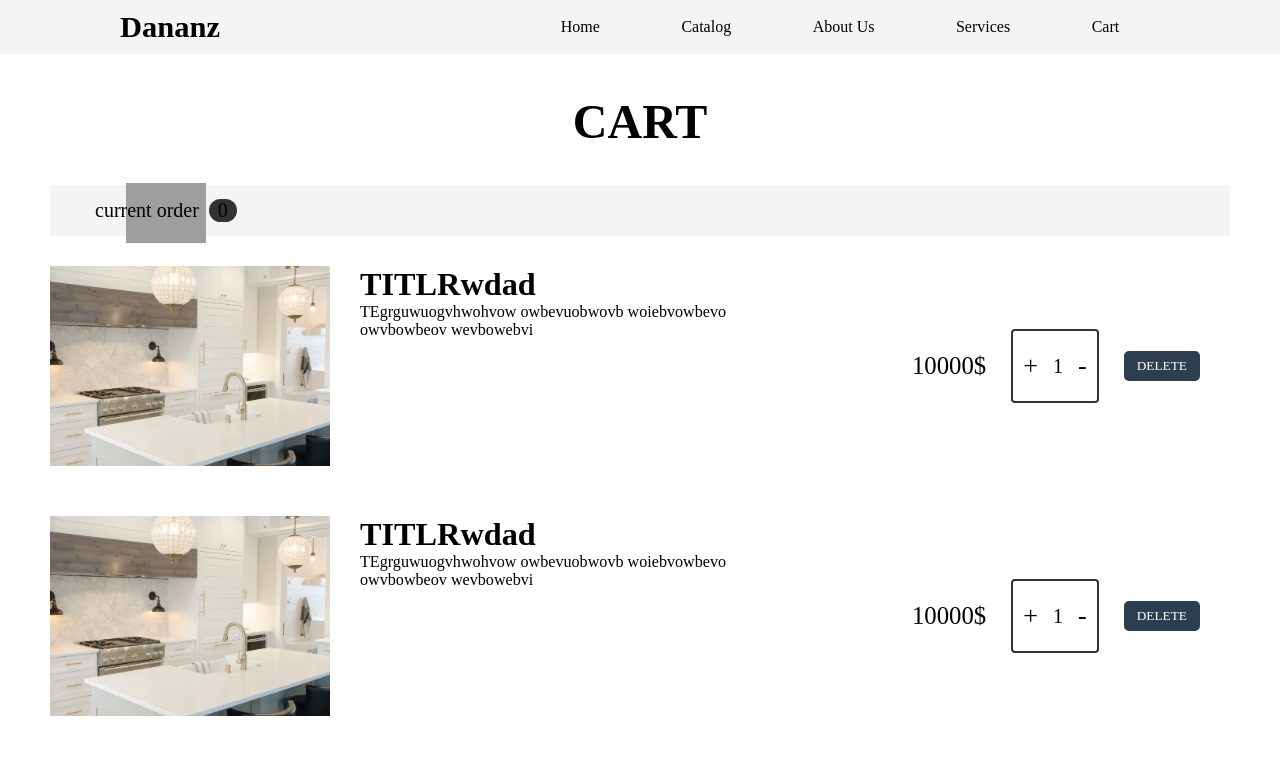
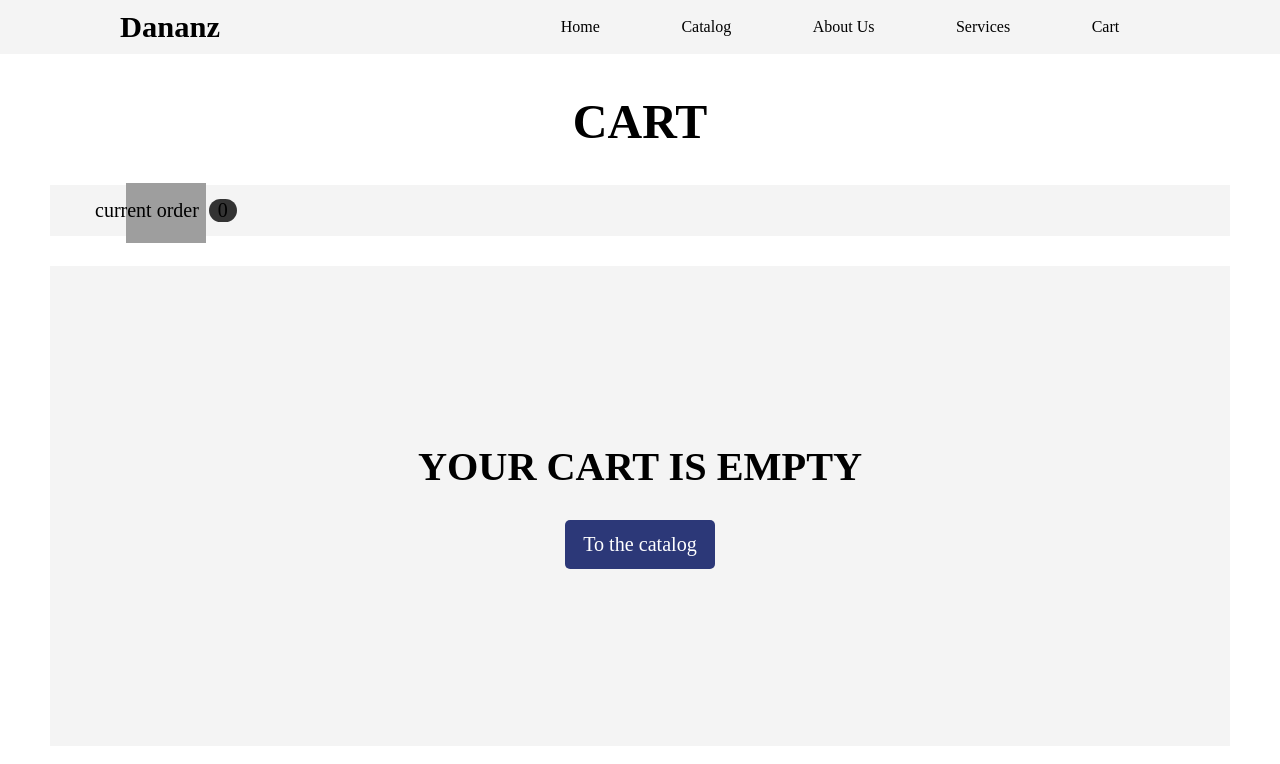
Before and after one commit to RodionPav/Dananz, a React (Vite) app: page /cart in a window 1280 px wide. Shown: the top 764 px of the page. Built offline with nearby package versions, Linux system fonts and the light colour scheme; grey boxes are pictures that could not be loaded; a web font is replaced by a local one.

Commit message:
Add delete action Add add action

```diff
--- a/src/app/slices/CartSlice.js
+++ b/src/app/slices/CartSlice.js
@@ -12,11 +12,16 @@ export const CartSlice = createSlice({
       state.cartItems.push(action.payload);
     },
     deleteItem: (state, action) => {
-      state.cartItems.pop(action.payload);
+      state.cartItems = state.cartItems.filter(
+        (item) => item.id !== action.payload.id
+      );
+    },
+    deleteAllItems: (state) => {
+      state.cartItems = [];
     },
   },
 });
 
-export const { addItem, deleteItem } = CartSlice.actions;
+export const { addItem, deleteItem, deleteAllItems } = CartSlice.actions;
 
 export default CartSlice.reducer;
--- a/src/components/CartFull/CartFull.jsx
+++ b/src/components/CartFull/CartFull.jsx
@@ -1,15 +1,17 @@
+/* eslint-disable react/prop-types */
 import CartItem from "../../ui/CartItem/CartItem";
 import "./CartFull.scss";
 
-function CartFull() {
+function CartFull({ dispatch, items }) {
+  let cartItems = [];
+  if (items) {
+    cartItems = items.map((item, index) => (
+      <CartItem item={item} key={index} dispatch={dispatch} />
+    ));
+  }
   return (
     <div className="cartFull">
-      <div className="cartFull__items">
-        <CartItem />
-        <CartItem />
-        <CartItem />
-        <CartItem />
-      </div>
+      <div className="cartFull__items">{cartItems}</div>
     </div>
   );
 }
--- a/src/page/Cart/Cart.jsx
+++ b/src/page/Cart/Cart.jsx
@@ -1,10 +1,16 @@
 import CartEmpty from "../../ui/CartEmpty/CartEmpty";
 import CartFull from "../../components/CartFull/CartFull";
 import "./Cart.scss";
-import { Link } from "react-router-dom";
+import { useDispatch, useSelector } from "react-redux";
+import React from "react";
 
 function Cart() {
-  let f = false;
+  // const [items, setItems] = React.useState(
+  //   useSelector((state) => state.counter.cartItems)
+  // );
+  const items = useSelector((state) => state.counter.cartItems);
+  const dispatch = useDispatch();
+  console.log(items);
   return (
     <div className="cart">
       <div className="cart__top">
@@ -18,7 +24,11 @@ function Cart() {
       </div>
       <div className="cart__content">
         <div className="cart__content__main">
-          {f == true ? <CartEmpty /> : <CartFull />}
+          {items == false ? (
+            <CartEmpty />
+          ) : (
+            <CartFull dispatch={dispatch} items={items} />
+          )}
         </div>
       </div>
     </div>
--- a/src/page/Catalog/Catalog.jsx
+++ b/src/page/Catalog/Catalog.jsx
@@ -11,7 +11,7 @@ import { useDispatch, useSelector } from "react-redux";
 const Catalog = () => {
   const count = useSelector((state) => state.counter.cartItems);
   const dispatch = useDispatch();
-  console.log(count);
+
   const [isLoading, setIsLoading] = React.useState(true);
 
   const [item, setItem] = React.useState([]);
--- a/src/ui/CartItem/CartItem.jsx
+++ b/src/ui/CartItem/CartItem.jsx
@@ -1,26 +1,42 @@
+/* eslint-disable react/prop-types */
+import { deleteAllItems, deleteItem } from "../../app/slices/CartSlice";
 import "./CartItem.scss";
 
-function CartItem() {
+function CartItem({ dispatch, item }) {
   return (
     <div className="cartItem">
       <div className="cartItem__photo">
-        <img src="/img/entry-img.png" alt="" className="cartItem__photo-img" />
+        <img
+          src={item.image}
+          alt={item.title}
+          className="cartItem__photo-img"
+        />
       </div>
       <div className="cartItem__description">
-        <h2 className="cartItem__description-title">TITLRwdad</h2>
-        <p className="cartItem__description-text">
-          TEgrguwuogvhwohvow owbevuobwovb woiebvowbevo owvbowbeov wevbowebvi
-        </p>
+        <h2 className="cartItem__description-title">{item.title}</h2>
+        <p className="cartItem__description-text">{item.text}</p>
       </div>
       <div className="cartItem__count">
-        <p className="cartItem__count-text">10000$</p>
+        <p className="cartItem__count-text">{item.price}$</p>
         <div className="cartItem__count__action">
           <button className="cartItem__count__action-button">+</button>
           <div className="cartItem__count__action-text">1</div>
-          <button className="cartItem__count__action-button">-</button>
+          <button
+            className="cartItem__count__action-button"
+            onClick={() => {
+              dispatch(deleteItem(item));
+            }}
+          >
+            -
+          </button>
         </div>
         <div className="cartItem__count__delete">
-          <button className="cartItem__count__delete-button">
+          <button
+            className="cartItem__count__delete-button"
+            onClick={() => {
+              dispatch(deleteAllItems());
+            }}
+          >
             DELETE
           </button>
         </div>
```
